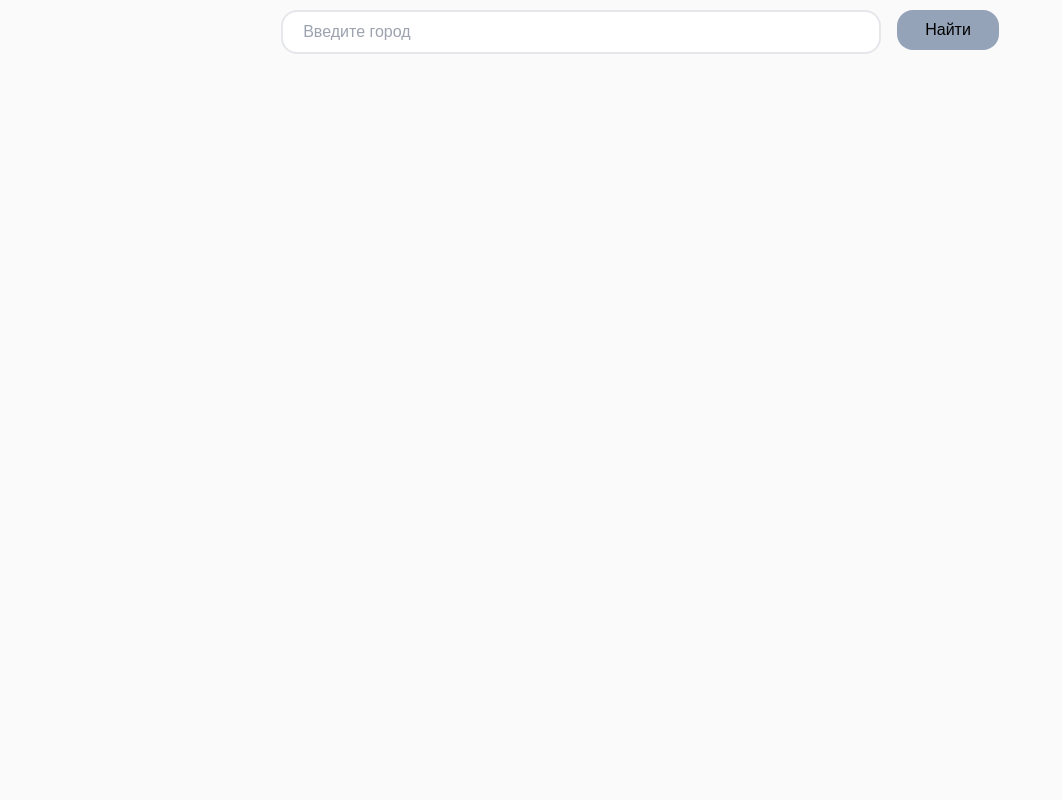
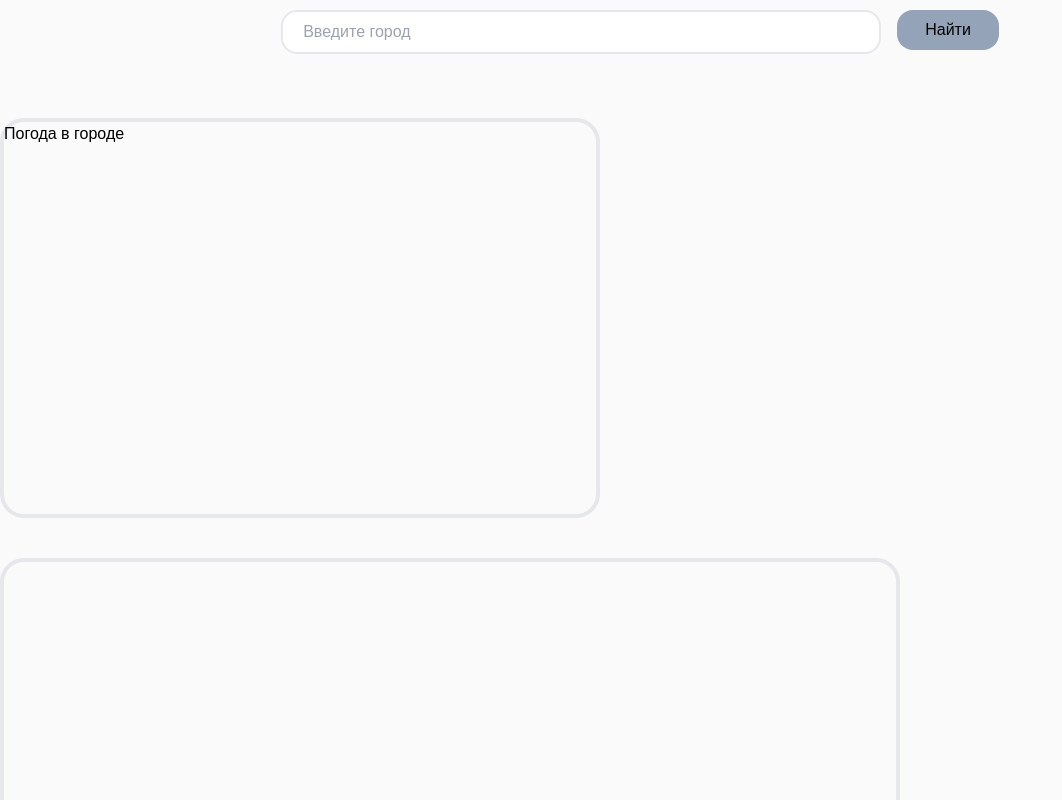
Before and after one commit to NinaBobyleva/Weather, a React (Vite) app: page / in a window 1280 px wide. Shown: the part 340-1140 px from the top of the page, without its empty margins (0-1062 px from the left). Before the commit the page ends 800 px from the top, so only its background shows below. Built offline with nearby package versions, Linux system fonts and the light colour scheme; no server answers.

Commit message:
Добавила блоки для текущей погоды и погоды на 5 дней

```diff
--- a/src/components/CurrentWeather/CurrentWeather.tsx
+++ b/src/components/CurrentWeather/CurrentWeather.tsx
@@ -0,0 +1,11 @@
+export function CurrentWeather({cityName}: {cityName: string | undefined}) {
+
+    return (
+        <div className="border-4 h-[400px] w-[600px] rounded-3xl">
+            <div>
+                <h3>Погода в городе {cityName}</h3>
+            </div>
+            <div></div>
+        </div>
+    );
+}
--- /dev/null
+++ b/src/components/WeatherBlock/WeatherBlock.tsx
@@ -0,0 +1,12 @@
+import { CurrentWeather } from "../CurrentWeather/CurrentWeather";
+import { WeatherFiveDays } from "../WeatherFiveDays/WeatherFiveDays";
+
+export function WeatherBlock({cityName}: {cityName: string | undefined}) {
+
+  return (
+    <div className="mt-16 flex flex-wrap items-center gap-10">
+      <CurrentWeather cityName={cityName} />
+      <WeatherFiveDays/>
+    </div>
+  );
+}
--- /dev/null
+++ b/src/components/WeatherFiveDays/WeatherFiveDays.tsx
@@ -0,0 +1,7 @@
+export function WeatherFiveDays() {
+    return (
+        <div className="border-4 h-[400px] w-[900px] rounded-3xl">
+
+        </div>
+    );
+}
--- a/src/components/Wrapper/Wrapper.tsx
+++ b/src/components/Wrapper/Wrapper.tsx
@@ -2,7 +2,7 @@ import { ReactNode } from "react";
 
 export function Wrapper({children}: {children: ReactNode}) {
     return (
-        <main className="flex justify-center">
+        <main className="flex flex-wrap justify-center">
             {children}
         </main>
     );
--- a/src/pages/HomePage/HomePage.tsx
+++ b/src/pages/HomePage/HomePage.tsx
@@ -2,29 +2,41 @@ import { useEffect, useState } from "react";
 import { Form } from "../../components/Form/Form";
 import { Wrapper } from "../../components/Wrapper/Wrapper";
 import { getCurrentWeather } from "../../api/api";
+import { WeatherBlock } from "../../components/WeatherBlock/WeatherBlock";
+import { CityType } from "../../type";
 
 export function HomePage() {
-  const [cityName, setCityName] = useState("");
-  console.log(cityName);
+  const [cityNameInput, setCityNameInput] = useState("");
+  const [weatherData, setWeatherData] = useState([]);
+  const [city, setCity] = useState<CityType | null>(null);
+  console.log(weatherData);
+  console.log(city?.name);
+
+  // if (city) {
+  //   const cityName = city.name;
+  //   console.log(cityName);
+  // }
 
   useEffect(() => {
     const getDataCurrentWeather = async () => {
-      getCurrentWeather(cityName)
-      .then((res) => {
-        const data = res;
-        console.log(data);
-      })
-    }
+      getCurrentWeather(cityNameInput).then((res) => {
+        setWeatherData(res.current);
+        setCity(res.location);
+      });
+    };
 
     getDataCurrentWeather();
-  }, [cityName])
+  }, [cityNameInput]);
   return (
     <Wrapper>
       <div className="">
         <h1 className="font-montserrat font-medium sm:text-[60px] mt-[260px] text-center">
           Прогноз погоды в вашем городе
         </h1>
-        <Form setCityName={setCityName} />
+        <Form setCityName={setCityNameInput} />
+        <div>
+          <WeatherBlock cityName={city?.name} />
+        </div>
       </div>
     </Wrapper>
   );
--- /dev/null
+++ b/src/type.ts
@@ -0,0 +1,3 @@
+export type CityType = {
+    name: string;
+}
```
